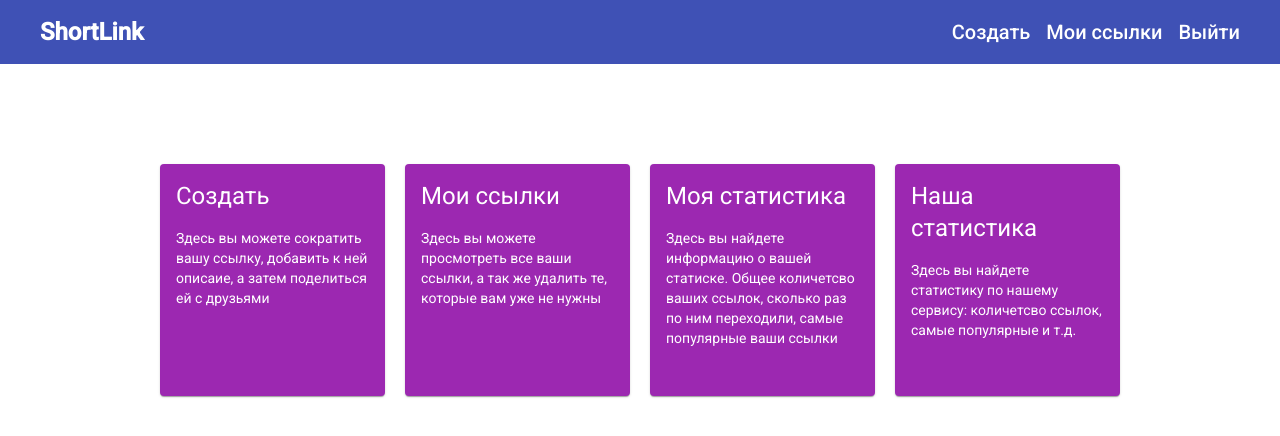
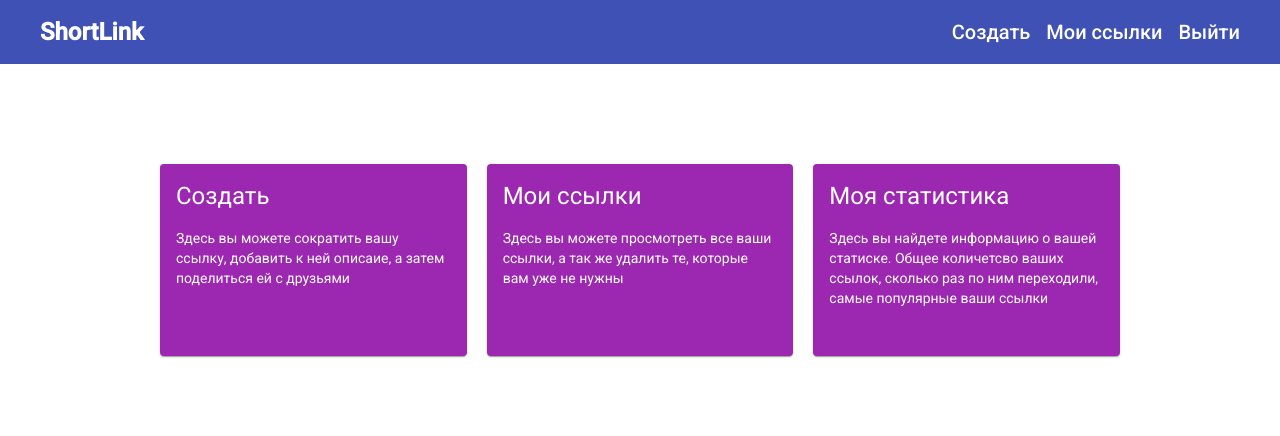
Before and after one commit to fizik003/short-link, an Angular app in the folder frontend/: page /main in a window 1280 px wide. Shown: the top 436 px of the page. Built offline with nearby package versions, Linux system fonts and the light colour scheme; sample sign-in values are in the browser's storage.

Commit message:
feat: add my-stats component

```diff
--- a/frontend/src/app/app-routing.module.ts
+++ b/frontend/src/app/app-routing.module.ts
@@ -1,3 +1,4 @@
+import { YourStatsPageComponent } from './pages/your-stats-page/your-stats-page.component';
 import { TagLinksComponent } from './pages/tag-links/tag-links.component';
 import { LinkDetailsPageComponent } from './pages/link-details-page/link-details-page.component';
 import { MyLinksPageComponent } from './pages/my-links-page/my-links-page.component';
@@ -31,6 +32,7 @@ const routes: Routes = [
       { path: 'main', component: MainPageComponent },
       { path: 'link/create', component: LinkCreatePageComponent },
       { path: 'link/edit/:id', component: LinkEditPageComponent },
+      { path: 'my-stats', component: YourStatsPageComponent },
     ],
   },
 
--- a/frontend/src/app/app.module.ts
+++ b/frontend/src/app/app.module.ts
@@ -21,6 +21,7 @@ import { LinkDetailsPageComponent } from './pages/link-details-page/link-details
 import { SpinerComponent } from './shared/components/spiner/spiner.component';
 import { LinkCardComponent } from './shared/components/link-card/link-card.component';
 import { TagLinksComponent } from './pages/tag-links/tag-links.component';
+import { YourStatsPageComponent } from './pages/your-stats-page/your-stats-page.component';
 
 @NgModule({
   declarations: [
@@ -37,6 +38,7 @@ import { TagLinksComponent } from './pages/tag-links/tag-links.component';
     SpinerComponent,
     LinkCardComponent,
     TagLinksComponent,
+    YourStatsPageComponent,
   ],
   imports: [
     BrowserModule,
--- a/frontend/src/app/pages/main-page/main-page.component.scss
+++ b/frontend/src/app/pages/main-page/main-page.component.scss
@@ -8,7 +8,7 @@
 
   &__main-cards {
     display: grid;
-    grid-template-columns: 1fr 1fr 1fr 1fr;
+    grid-template-columns: 1fr 1fr 1fr;
     column-gap: 20px;
 
     @media (max-width: 1200px) {
--- a/frontend/src/app/pages/main-page/main-page.component.ts
+++ b/frontend/src/app/pages/main-page/main-page.component.ts
@@ -23,13 +23,7 @@ export class MainPageComponent implements OnInit {
       title: 'Моя статистика',
       desc:
         'Здесь вы найдете информацию о вашей статиске. Общее количетсво ваших ссылок, сколько раз по ним переходили, самые популярные ваши ссылки',
-      to: '/my-stat',
-    },
-    {
-      title: 'Наша статистика',
-      desc:
-        'Здесь вы найдете статистику по нашему сервису: количетсво ссылок, самые популярные и т.д.',
-      to: '/our-stat',
+      to: '/my-stats',
     },
   ];
 
--- /dev/null
+++ b/frontend/src/app/pages/your-stats-page/your-stats-page.component.html
@@ -0,0 +1,19 @@
+<div class="your-stats">
+  <div class="your-stats__title">
+    <span class="mat-display-1">Ваша статистика</span>
+  </div>
+  <mat-card class="card">
+    <div class="card__count-title">
+      <span class="mat-h2">Количество ссылок:</span>
+    </div>
+    <div class="card__count-value">
+      <span class="mat-display-3">10</span>
+    </div>
+    <div class="card__redirect-title">
+      <span class="mat-h2">Количество переходов по вашим ссылкам:</span>
+    </div>
+    <div class="card__redirect-value">
+      <span class="mat-display-3">10</span>
+    </div>
+  </mat-card>
+</div>
--- /dev/null
+++ b/frontend/src/app/pages/your-stats-page/your-stats-page.component.scss
@@ -0,0 +1,15 @@
+.your-stats {
+  max-width: 700px;
+  margin: 0 auto;
+
+  &__title {
+    text-align: center;
+    margin-bottom: 2rem;
+  }
+}
+
+.card {
+  display: grid;
+  grid-template-columns: 1fr;
+  justify-items: center;
+}
--- /dev/null
+++ b/frontend/src/app/pages/your-stats-page/your-stats-page.component.ts
@@ -0,0 +1,30 @@
+import { MaterializeServices } from './../../shared/materialize/materialize.services';
+import { LinkFromServer } from './../../shared/interfaces';
+import { LinksService } from './../../shared/services/links.service';
+import { Component, OnInit } from '@angular/core';
+
+@Component({
+  selector: 'app-your-stats-page',
+  templateUrl: './your-stats-page.component.html',
+  styleUrls: ['./your-stats-page.component.scss'],
+})
+export class YourStatsPageComponent implements OnInit {
+  links: LinkFromServer[];
+  isLoading: boolean;
+  constructor(private linkService: LinksService) {}
+
+  ngOnInit(): void {
+    this.isLoading = true;
+    this.linkService.get().subscribe(
+      (data: LinkFromServer[]) => {
+        this.isLoading = false;
+        this.links = data;
+        console.log(this.links[1]);
+      },
+      (error) => {
+        this.isLoading = false;
+        MaterializeServices.tooast(error.error.message);
+      }
+    );
+  }
+}
--- a/frontend/src/app/shared/interfaces.ts
+++ b/frontend/src/app/shared/interfaces.ts
@@ -24,6 +24,6 @@ export interface LinkFromServer {
   code: string;
   createdAt: Date;
   updatedAt: Date;
-  author: boolean;
+  author?: boolean;
   Tags: any[];
 }
--- a/frontend/src/app/shared/services/links.service.ts
+++ b/frontend/src/app/shared/services/links.service.ts
@@ -32,4 +32,8 @@ export class LinksService {
   delete(id: number): Observable<any> {
     return this.http.delete(`/api/link/delete/${id}`);
   }
+
+  getStats(): Observable<any> {
+    return this.http.get('/api/link/stats');
+  }
 }
```
Also changed, not shown: 1 other file (tests, documents, lock files or other folders).
